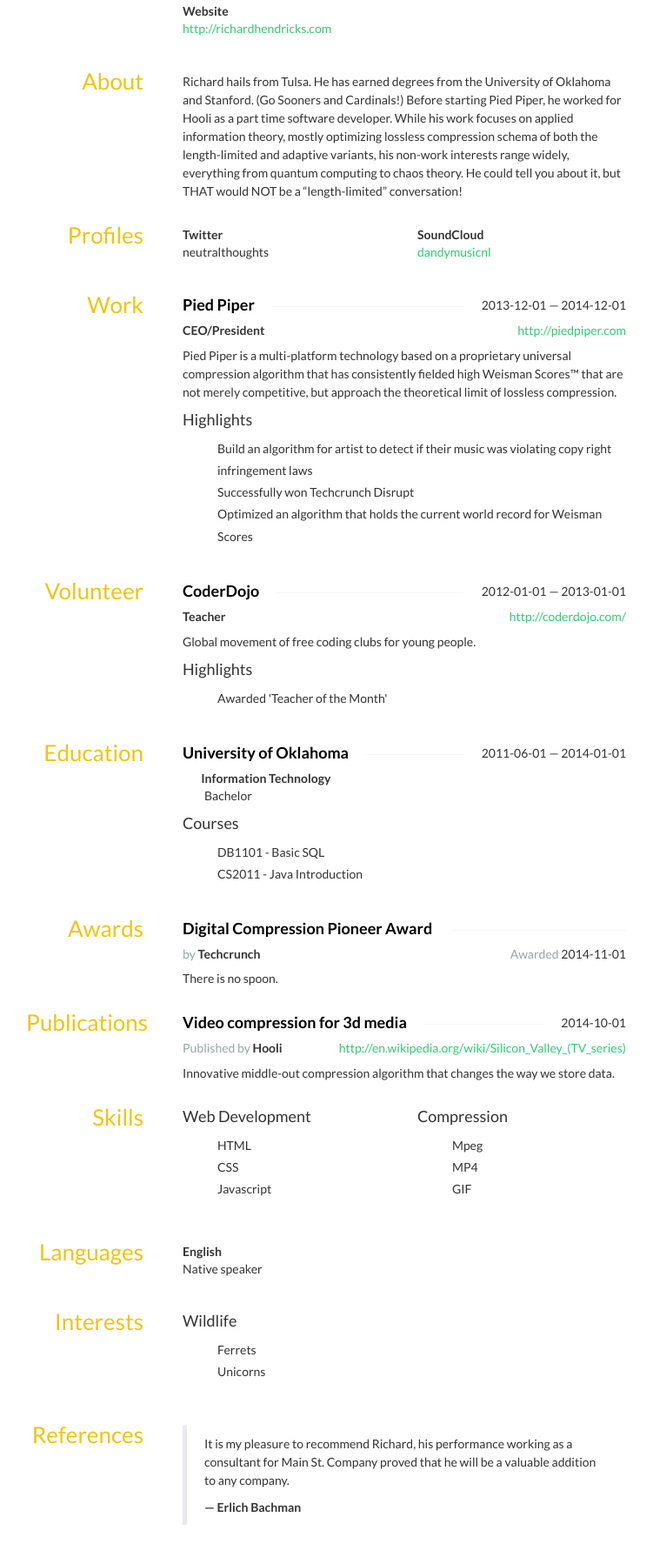
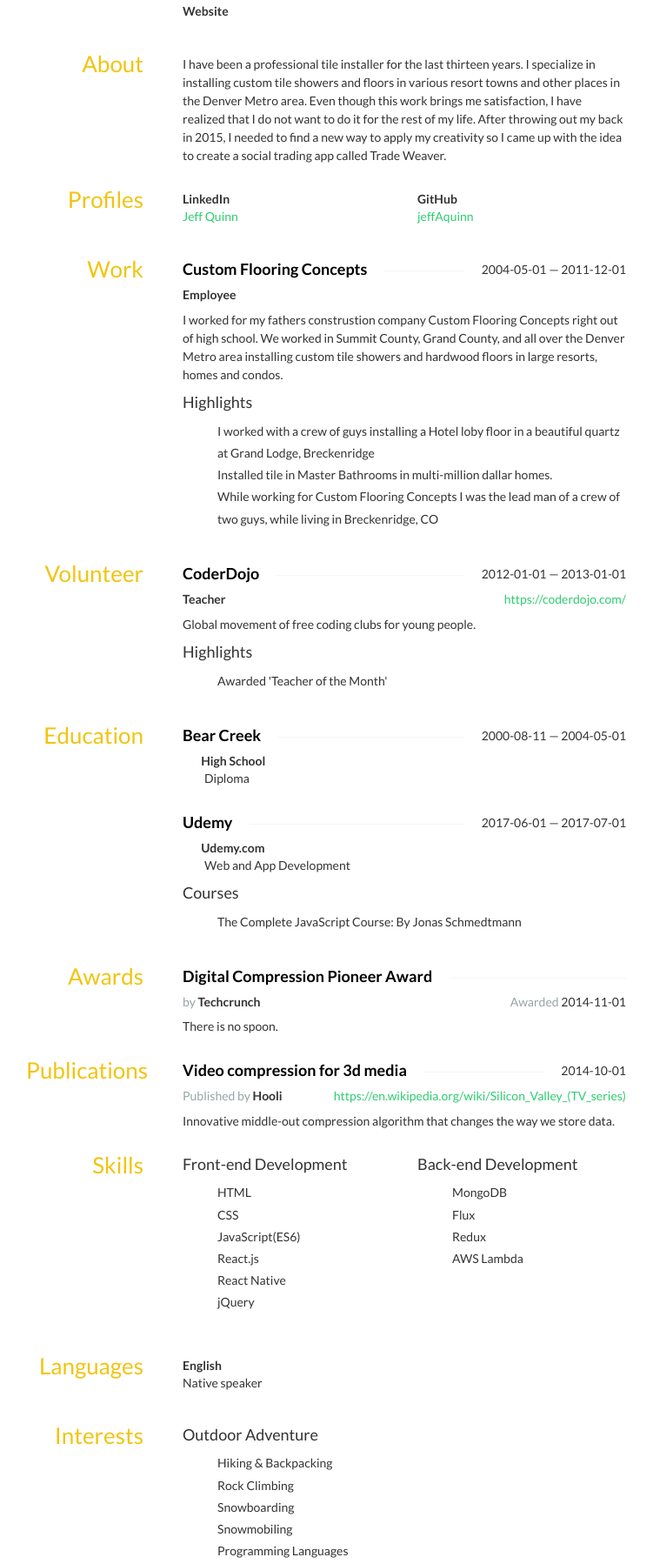
Before and after one commit to jeffAquinn/jeffAquinn.github.io, a plain HTML site: page public/index.html in a window 1280 px wide. Shown: the part 293-2091 px from the top of the page at 87% size, without its empty margins (265-1016 px from the left). Drawn offline with nearby package versions, Linux system fonts and the light colour scheme; some icons are missing.

Commit message:
added Udemy

```diff
--- a/public/index.html
+++ b/public/index.html
@@ -17,7 +17,7 @@
 Jeff Quinn
 </h1>
 <h2>
-Programmer
+Fullstack Development
 </h2>
 </div>
 </div>
@@ -32,16 +32,16 @@
 <div class="row">
 <div class="col-sm-6">
 <strong>Email</strong>
-<div class="email"><a class="__cf_email__" href="/cdn-cgi/l/email-protection" data-cfemail="96e2e4f7f2f3e1f3f7e0f3e4d6f1fbf7fffab8f5f9fb">[email&#160;protected]</a><script data-cfhash='f9e31' type="text/javascript">/* <![CDATA[ */!function(t,e,r,n,c,a,p){try{t=document.currentScript||function(){for(t=document.getElementsByTagName('script'),e=t.length;e--;)if(t[e].getAttribute('data-cfhash'))return t[e]}();if(t&&(c=t.previousSibling)){p=t.parentNode;if(a=c.getAttribute('data-cfemail')){for(e='',r='0x'+a.substr(0,2)|0,n=2;a.length-n;n+=2)e+='%'+('0'+('0x'+a.substr(n,2)^r).toString(16)).slice(-2);p.replaceChild(document.createTextNode(decodeURIComponent(e)),c)}p.removeChild(t)}}catch(u){}}()/* ]]> */</script></div>
+<div class="email"><a class="__cf_email__" href="/cdn-cgi/l/email-protection" data-cfemail="06727467626371636770637446616b676f6a2865696b">[email&#160;protected]</a><script data-cfhash='f9e31' type="text/javascript">/* <![CDATA[ */!function(t,e,r,n,c,a,p){try{t=document.currentScript||function(){for(t=document.getElementsByTagName('script'),e=t.length;e--;)if(t[e].getAttribute('data-cfhash'))return t[e]}();if(t&&(c=t.previousSibling)){p=t.parentNode;if(a=c.getAttribute('data-cfemail')){for(e='',r='0x'+a.substr(0,2)|0,n=2;a.length-n;n+=2)e+='%'+('0'+('0x'+a.substr(n,2)^r).toString(16)).slice(-2);p.replaceChild(document.createTextNode(decodeURIComponent(e)),c)}p.removeChild(t)}}catch(u){}}()/* ]]> */</script></div>
 </div>
 <div class="col-sm-6">
 <strong>Phone</strong>
-<div class="phone">(912) 555-4321</div>
+<div class="phone">(303) 906-5488</div>
 </div>
 <div class="col-sm-6">
 <strong>Website</strong>
 <div class="website">
-<a href="http://richardhendricks.com">http://richardhendricks.com</a>
+<a href=""></a>
 </div>
 </div>
 </div>
@@ -52,7 +52,7 @@
 <h3>About</h3>
 </aside>
 <div class="col-sm-9">
-<p>Richard hails from Tulsa. He has earned degrees from the University of Oklahoma and Stanford. (Go Sooners and Cardinals!) Before starting Pied Piper, he worked for Hooli as a part time software developer. While his work focuses on applied information theory, mostly optimizing lossless compression schema of both the length-limited and adaptive variants, his non-work interests range widely, everything from quantum computing to chaos theory. He could tell you about it, but THAT would NOT be a “length-limited” conversation!</p>
+<p>I have been a professional tile installer for the last thirteen years. I specialize in installing custom tile showers and floors in various resort towns and other places in the Denver Metro area. Even though this work brings me satisfaction, I have realized that I do not want to do it for the rest of my life. After throwing out my back in 2015, I needed to find a new way to apply my creativity so I came up with the idea to create a social trading app called Trade Weaver.</p>
 </div>
 </section>
 <section id="profiles" class="row">
@@ -63,19 +63,21 @@
 <div class="row">
 <div class="col-sm-6">
 <strong class="network">
-Twitter
+LinkedIn
 </strong>
 <div class="username">
-neutralthoughts
+<div class="url">
+<a href="https://www.linkedin.com/in/jeffquinn8/">Jeff Quinn</a>
+</div>
 </div>
 </div>
 <div class="col-sm-6">
 <strong class="network">
-SoundCloud
+GitHub
 </strong>
 <div class="username">
 <div class="url">
-<a href="https://soundcloud.com/dandymusicnl">dandymusicnl</a>
+<a href="https://soundcloud.com/dandymusicnl">jeffAquinn</a>
 </div>
 </div>
 </div>
@@ -90,25 +92,22 @@
 <div class="row">
 <div class="col-sm-12">
 <h4 class="strike-through">
-<span>Pied Piper</span>
+<span>Custom Flooring Concepts</span>
 <span class="date">
-2013-12-01 — 2014-12-01
+2004-05-01 — 2011-12-01
 </span>
 </h4>
-<div class="website pull-right">
-<a href="http://piedpiper.com">http://piedpiper.com</a>
-</div>
 <div class="position">
-CEO/President
+Employee
 </div>
 <div class="summary">
-<p>Pied Piper is a multi-platform technology based on a proprietary universal compression algorithm that has consistently fielded high Weisman Scores™ that are not merely competitive, but approach the theoretical limit of lossless compression.</p>
+<p>I worked for my fathers construstion company Custom Flooring Concepts right out of high school. We worked in Summit County, Grand County, and all over the Denver Metro area installing custom tile showers and hardwood floors in large resorts, homes and condos. </p>
 </div>
 <h4>Highlights</h4>
 <ul class="highlights">
-<li class="bullet">Build an algorithm for artist to detect if their music was violating copy right infringement laws</li>
-<li class="bullet">Successfully won Techcrunch Disrupt</li>
-<li class="bullet">Optimized an algorithm that holds the current world record for Weisman Scores</li>
+<li class="bullet">I worked with a crew of guys installing a Hotel loby floor in a beautiful quartz at Grand Lodge, Breckenridge</li>
+<li class="bullet">Installed tile in Master Bathrooms in multi-million dallar homes.</li>
+<li class="bullet">While working for Custom Flooring Concepts I was the lead man of a crew of two guys, while living in Breckenridge, CO</li>
 </ul>
 </div>
 </div>
@@ -128,7 +127,7 @@
 </span>
 </h4>
 <div class="website pull-right">
-<a href="http://coderdojo.com/">http://coderdojo.com/</a>
+<a href="https://coderdojo.com/">https://coderdojo.com/</a>
 </div>
 <div class="position">
 Teacher
@@ -152,21 +151,34 @@
 <div class="row">
 <div class="col-sm-12">
 <h4 class="strike-through">
-<span>University of Oklahoma</span>
+<span>Bear Creek</span>
 <span class="date">
-2011-06-01 — 2014-01-01
+2000-08-11 — 2004-05-01
 </span>
 </h4>
 <div class="area">
-Information Technology
+High School
 </div>
 <div class="studyType">
-Bachelor
+Diploma
+</div>
+</div>
+<div class="col-sm-12">
+<h4 class="strike-through">
+<span>Udemy</span>
+<span class="date">
+2017-06-01 — 2017-07-01
+</span>
+</h4>
+<div class="area">
+Udemy.com
+</div>
+<div class="studyType">
+Web and App Development
 </div>
 <h4>Courses</h4>
 <ul class="courses">
-<li>DB1101 - Basic SQL</li>
-<li>CS2011 - Java Introduction</li>
+<li>The Complete JavaScript Course: By Jonas Schmedtmann</li>
 </ul>
 </div>
 </div>
@@ -211,7 +223,7 @@
 </span>
 </h4>
 <div class="website pull-right">
-<a href="http://en.wikipedia.org/wiki/Silicon_Valley_(TV_series)"></a>
+<a href="https://en.wikipedia.org/wiki/Silicon_Valley_(TV_series)"></a>
 </div>
 <div class="publisher">
 <em>Published by</em>
@@ -232,22 +244,26 @@
 <div class="row">
 <div class="col-sm-6">
 <div class="name">
-<h4>Web Development</h4>
+<h4>Front-end Development</h4>
 </div>
 <ul class="keywords">
 <li>HTML</li>
 <li>CSS</li>
-<li>Javascript</li>
+<li>JavaScript(ES6)</li>
+<li>React.js</li>
+<li>React Native</li>
+<li>jQuery</li>
 </ul>
 </div>
 <div class="col-sm-6">
 <div class="name">
-<h4>Compression</h4>
+<h4>Back-end Development</h4>
 </div>
 <ul class="keywords">
-<li>Mpeg</li>
-<li>MP4</li>
-<li>GIF</li>
+<li>MongoDB</li>
+<li>Flux</li>
+<li>Redux</li>
+<li>AWS Lambda</li>
 </ul>
 </div>
 </div>
@@ -278,11 +294,16 @@
 <div class="row">
 <div class="col-sm-6">
 <div class="name">
-<h4>Wildlife</h4>
+<h4>Outdoor Adventure</h4>
 </div>
 <ul class="keywords">
-<li>Ferrets</li>
-<li>Unicorns</li>
+<li>Hiking &amp; Backpacking</li>
+<li>Rock Climbing</li>
+<li>Snowboarding</li>
+<li>Snowmobiling</li>
+<li>Programming Languages</li>
+<li>Reading</li>
+<li>Learning New Things</li>
 </ul>
 </div>
 </div>
@@ -296,11 +317,15 @@
 <div class="row">
 <div class="col-sm-12">
 <blockquote class="reference">
-<p>It is my pleasure to recommend Richard, his performance working as a consultant for Main St. Company proved that he will be a valuable addition to any company.</p>
+<p>It is my pleasure to recommend Jeff, his performance working as a tile and hardwood installer has shown me how important it is to Jeff to deliver quality performance and products to clients. </p>
 <p class="name">
-<strong>— Erlich Bachman</strong>
+<strong>— John Quinn</strong>
 </p>
 </blockquote>
+</div>
+<div class="col-sm-12">
+</div>
+<div class="col-sm-12">
 </div>
 </div>
 </div>
--- a/resume.json
+++ b/resume.json
@@ -70,10 +70,11 @@
       "institution": "Udemy",
       "area": "Udemy.com",
       "studyType": "Web and App Development",
-      "startDate": "2000-08-11",
-      "endDate": "2004-05-01",
+      "startDate": "2016-12-01",
+      "endDate": "present",
       "gpa": "",
       "courses": [
+        "The Complete JavaScript Course: By Jonas Schmedtmann"
 
       ]
     }
```
